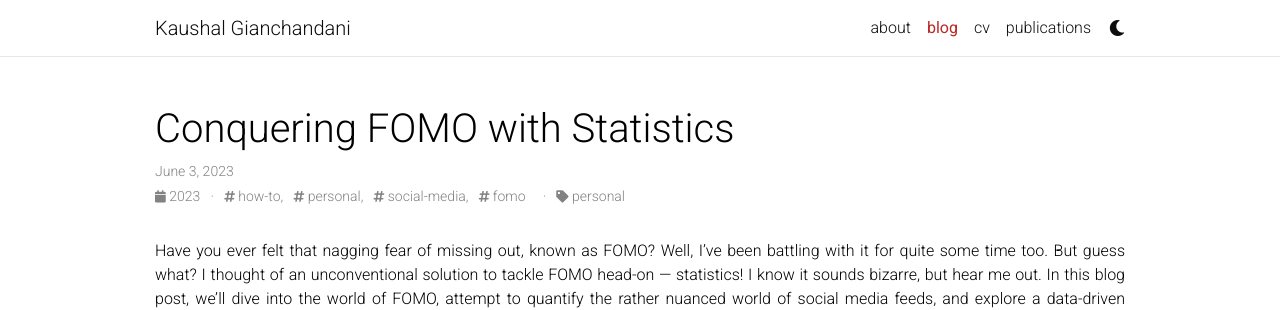
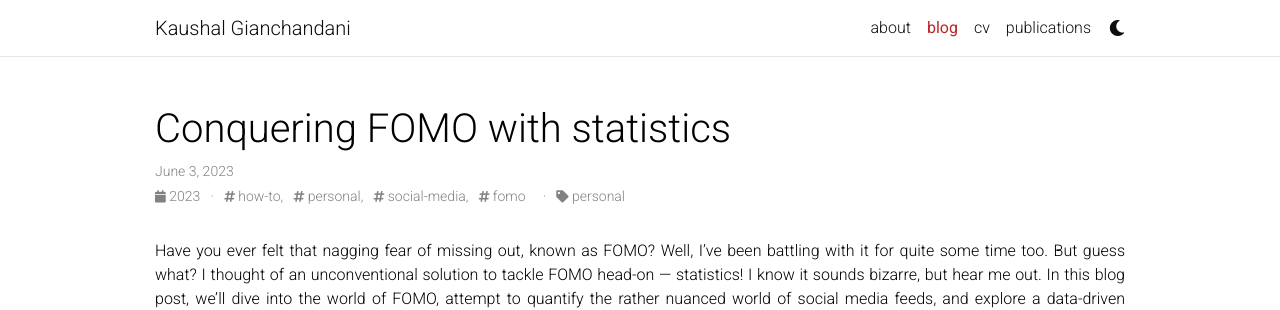
Before and after one commit to kaushalgianchandani/kaushalgianchandani.github.io, a Jekyll site: the page built from _posts/2023-06-03-biasing-instagram-feed.md, in a window 1280 px wide and 900 px high. Shown: the top 310 px of the window. Built offline with Jekyll 4.4.1, drawn with Linux system fonts in a browser that asks for light colours; full-size pictures stand in for the smaller copies a plugin makes; comment, search, counter and statistics services are not loaded; a style sheet for code colours, icons or effects is not loaded.

```diff
--- a/_posts/2023-06-03-biasing-instagram-feed.md
+++ b/_posts/2023-06-03-biasing-instagram-feed.md
@@ -1,8 +1,8 @@
 ---
 layout: post
-title:  Conquering FOMO with Statistics
+title:  Conquering FOMO with statistics
 date: 2023-06-03 14:17:00
-description: a (moderately) data-driven exploration of social media anxiety
+description: a moderately data-driven exploration of social media anxiety
 tags: how-to, personal, social-media, fomo
 categories: personal
 thumbnail: assets/img/fig_coolness_index_biased.png
```
